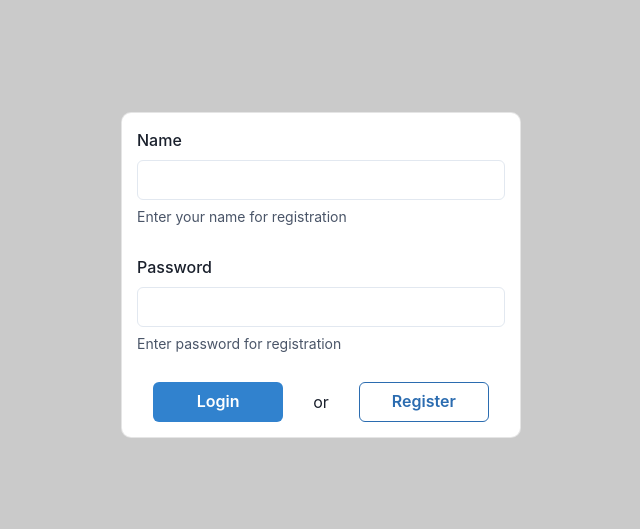
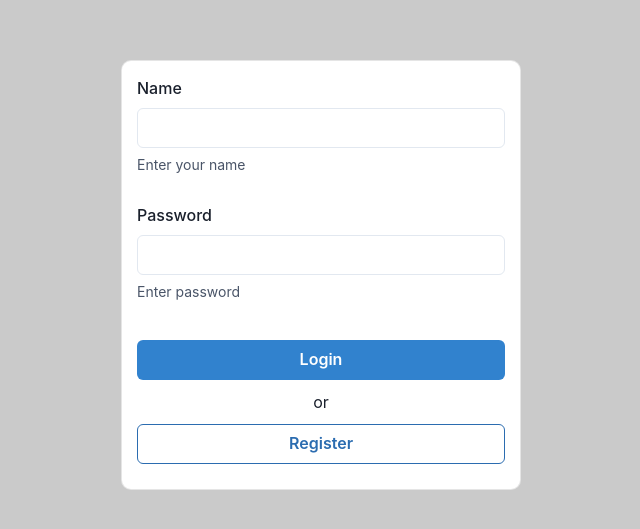
Before and after one commit to ArtemLigerko/hamanets, a React (Create React App) app: page / in a window 1280 px wide. Shown: the part 125-654 px from the top of the page, without its empty margins (319-959 px from the left). Built offline with nearby package versions, Linux system fonts and the light colour scheme.

Commit message:
fix: fixed styles

```diff
--- a/src/pages/Authorization.tsx
+++ b/src/pages/Authorization.tsx
@@ -22,7 +22,7 @@ const Main = styled.main`
 const Form = styled.form`
   background-color: #ffffff;
   /* display: flex; */
-  flex-direction: column;
+  /* flex-direction: column; */
   padding: 15px;
   width: 400px;
   border: solid 1px rgba(0, 0, 0, 0.1);
@@ -36,12 +36,13 @@ const InputWrapper = styled.div`
 const ButtonWrapper = styled.div`
   display: flex;
   justify-content: center;
-  flex-direction: row;
+  flex-direction: column;
   align-items: center;
 `;
 
 const StyledButton = styled(Button)`
-  width: 130px;
+  width: 100%;
+  margin: 10px 0;
 `;
 
 const StyledText = styled(Text)`
@@ -69,11 +70,12 @@ const Authorization = () => {
     <>
       <Main>
         <Form onSubmit={handleSubmit(onSubmit)}>
+          {/* <Text fontSize="4xl">Welcome!</Text> */}
           <FormControl>
             <InputWrapper>
               <FormLabel>Name</FormLabel>
               <Input id="login" type="text" {...register("username")} />
-              <FormHelperText>Enter your name for registration</FormHelperText>
+              <FormHelperText>Enter your name</FormHelperText>
             </InputWrapper>
             <InputWrapper>
               <FormLabel>Password</FormLabel>
@@ -82,7 +84,7 @@ const Authorization = () => {
                 type="password"
                 {...register("password", { required: true })}
               />
-              <FormHelperText>Enter password for registration</FormHelperText>
+              <FormHelperText>Enter password</FormHelperText>
             </InputWrapper>
           </FormControl>
           <ButtonWrapper>
```
